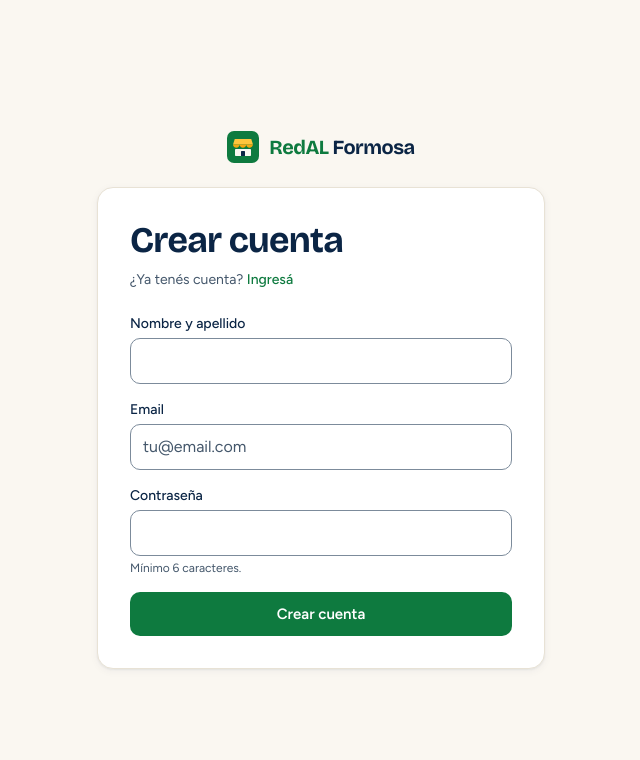
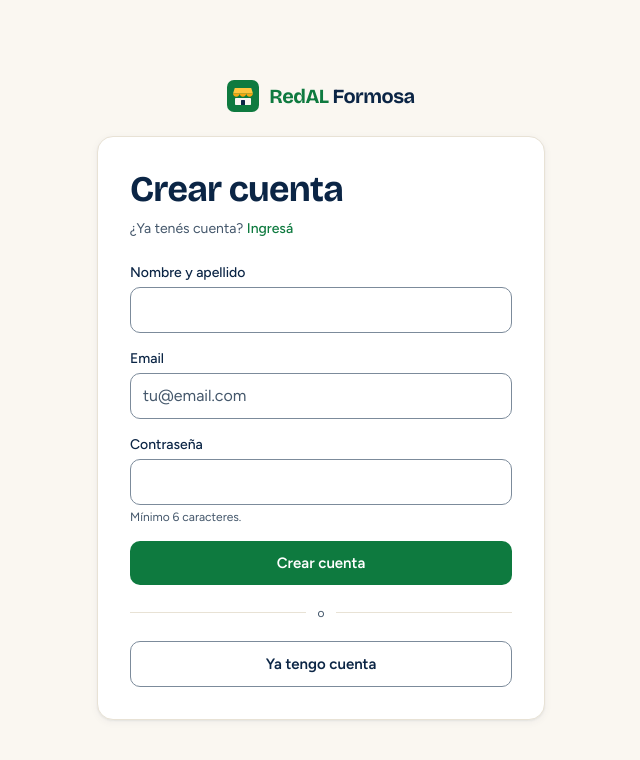
Before and after one commit to tomascenturion895-prog/REDAL-formosa, a Next.js app in the folder redal-formosa/: page /register in a window 1280 px wide. Shown: the top 760 px of the page, without its empty margins (319-959 px from the left). Built offline with nearby package versions, Linux system fonts and the light colour scheme; no server answers.

Commit message:
Mejoramos parte visual de login y register

```diff
--- a/redal-formosa/src/components/auth/login-form.tsx
+++ b/redal-formosa/src/components/auth/login-form.tsx
@@ -88,6 +88,15 @@ export function LoginForm() {
           {loading ? "Ingresando…" : "Ingresar"}
         </button>
       </form>
+
+      <div className="my-5 flex items-center gap-3 text-xs text-muted" aria-hidden="true">
+        <span className="h-px flex-1 bg-border" />
+        o
+        <span className="h-px flex-1 bg-border" />
+      </div>
+      <Link href="/register" className="btn btn-secondary w-full !py-3">
+        Registrarme
+      </Link>
     </div>
   );
 }
--- a/redal-formosa/src/components/auth/register-form.tsx
+++ b/redal-formosa/src/components/auth/register-form.tsx
@@ -136,6 +136,15 @@ export function RegisterForm() {
           {loading ? "Creando tu cuenta…" : "Crear cuenta"}
         </button>
       </form>
+
+      <div className="my-5 flex items-center gap-3 text-xs text-muted" aria-hidden="true">
+        <span className="h-px flex-1 bg-border" />
+        o
+        <span className="h-px flex-1 bg-border" />
+      </div>
+      <Link href="/login" className="btn btn-secondary w-full !py-3">
+        Ya tengo cuenta
+      </Link>
     </div>
   );
 }
```
